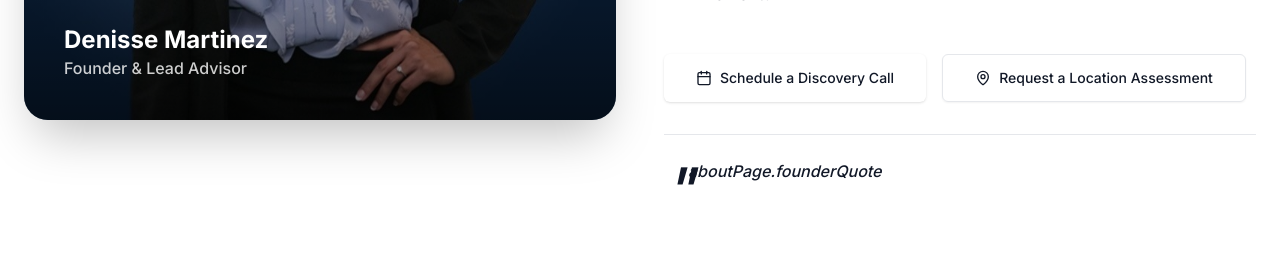
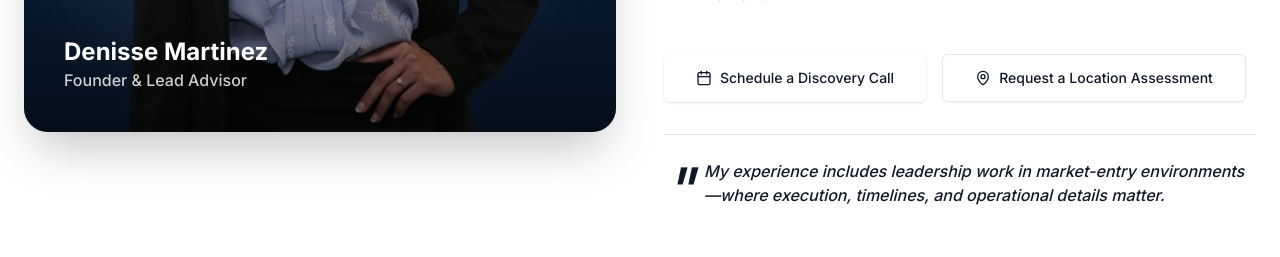
Before and after one commit to gax8627/nearshore-navigator, a Next.js app: page / in a window 1280 px wide. Shown: the part 4180-4437 px from the top of the page. Built offline with nearby package versions, Linux system fonts and the light colour scheme; no server answers.

Commit message:
fix: correct translation key and visual overlap in FounderBlock

```diff
--- a/components/FounderBlock.tsx
+++ b/components/FounderBlock.tsx
@@ -90,9 +90,9 @@ export function FounderBlock() {
               </Link>
             </div>
 
-            <div className="pt-6 border-t font-medium italic text-muted-foreground relative pl-6">
+            <div className="pt-6 border-t font-medium italic text-muted-foreground relative pl-10">
               <div className="absolute left-0 top-6 text-6xl text-primary/10 select-none">&quot;</div>
-              {t('aboutPage.founderQuote')}
+              {t('about.founderQuote')}
             </div>
           </div>
         </div>
```
